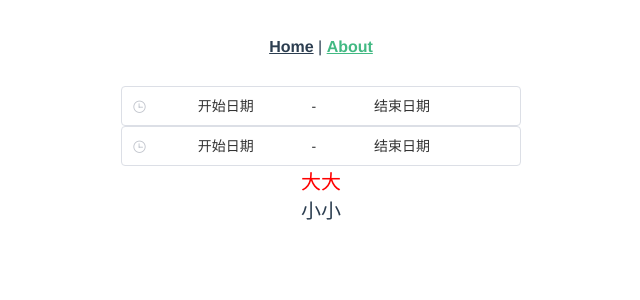
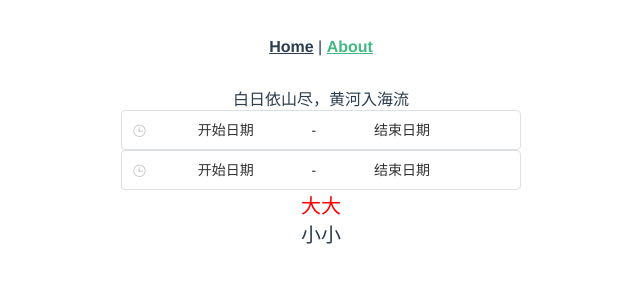
Before and after one commit to 1997zyb/vue2, a Vue app: page /about in a window 1280 px wide. Shown: the top 300 px of the page, without its empty margins (319-959 px from the left). Built offline with nearby package versions, Linux system fonts and the light colour scheme; what mavon-editor would draw is missing.

Commit message:
增加一句古诗

```diff
--- a/src/views/AboutView.vue
+++ b/src/views/AboutView.vue
@@ -1,5 +1,6 @@
 <template>
   <div class="about">
+    白日依山尽，黄河入海流
     <div class="range">
       <el-date-picker v-model="showTabTime1" type="datetimerange" valueFormat="yyyy-MM-dd HH:mm:ss"
         start-placeholder="开始日期" end-placeholder="结束日期">
```
